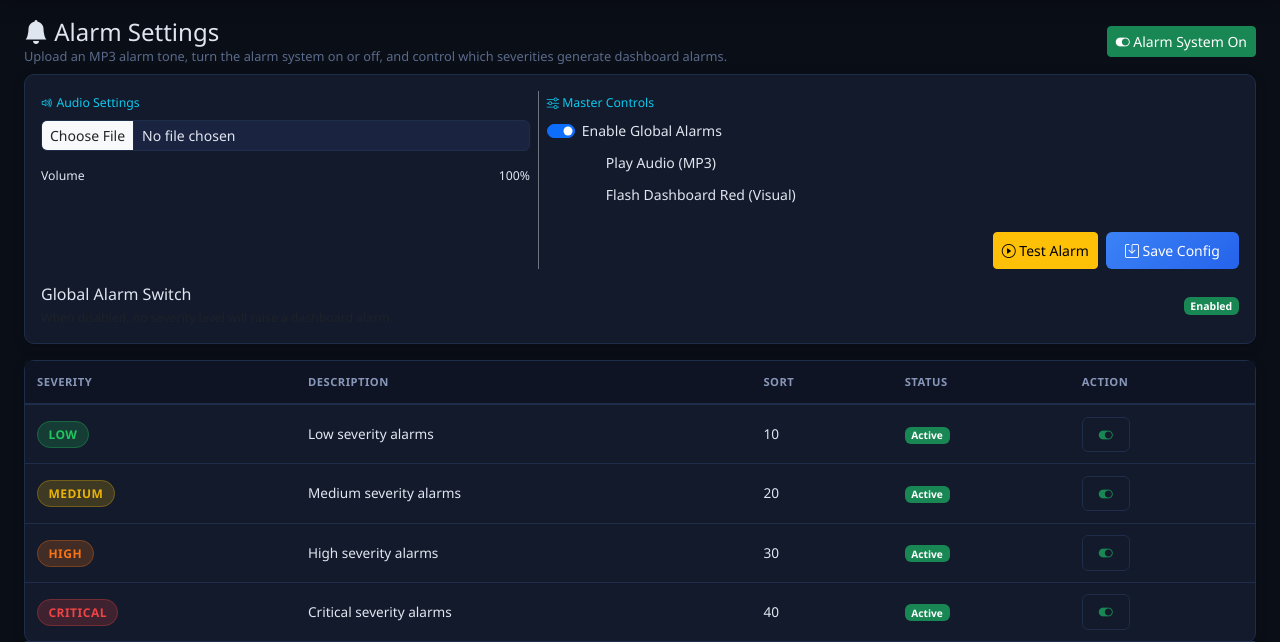
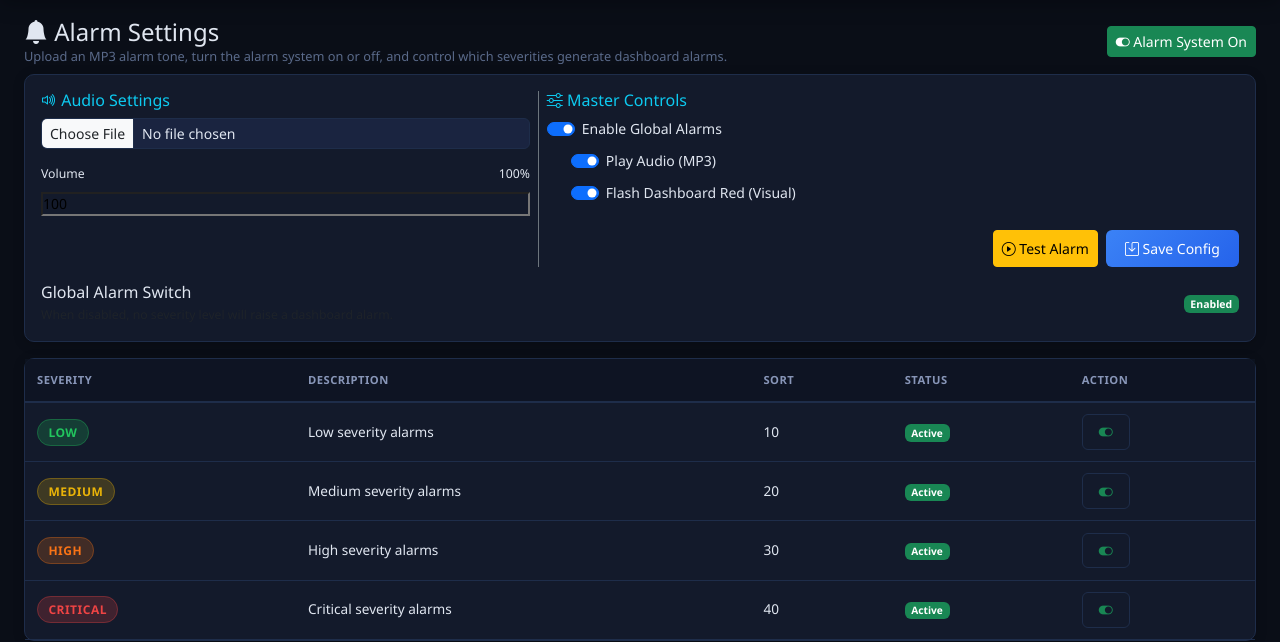
Before and after one commit to boniyeamincse/ariba_soc, a Django app: page /settings/alarms/ in a window 1280 px wide. Shown: the part 74-716 px from the top of the page. Run offline with Django 4.2, Linux system fonts and the light colour scheme; the visitor is signed in with stand-in values (Sample User, id 1); data comes from the database, SQL or seed files in the repository; data that the repository does not hold is empty; some libraries are stand-ins or nearby versions.

Commit message:
Settings: Fix Alarm Settings UI Form Rendering
- Fixed a bug where the backend forms.py was not properly registering the new volume and toggle fields, causing them to not save.
- Replaced Django's default ClearableFileInput widget with a standard FileInput to prevent the ugly 'Currently: Clear: Change:' string rendering.
- Re-injected a clean, custom Bootstrap 'Current file:' hyperlink below the input.

```diff
--- a/ariba_soc/settings_manager/forms.py
+++ b/ariba_soc/settings_manager/forms.py
@@ -237,12 +237,17 @@ class AlarmSettingForm(forms.ModelForm):
 class AlarmSystemSettingForm(forms.ModelForm):
     class Meta:
         model = AlarmSystemSetting
-        fields = ['is_enabled', 'sound_file']
+        fields = ['is_enabled', 'enable_audio', 'enable_visual', 'volume', 'sound_file']
+        widgets = {
+            'sound_file': forms.FileInput(attrs={'class': 'form-control form-control-sm', 'accept': '.mp3,audio/mpeg'})
+        }
 
     def __init__(self, *args, **kwargs):
         super().__init__(*args, **kwargs)
         self.fields['is_enabled'].widget.attrs.update({'class': 'form-check-input'})
-        self.fields['sound_file'].widget.attrs.update({'class': 'form-control form-control-sm', 'accept': '.mp3,audio/mpeg'})
+        self.fields['enable_audio'].widget.attrs.update({'class': 'form-check-input'})
+        self.fields['enable_visual'].widget.attrs.update({'class': 'form-check-input'})
+        self.fields['volume'].widget.attrs.update({'type': 'range', 'class': 'form-range', 'min': '0', 'max': '100', 'step': '1'})
 
 class AlertAggregationSettingForm(forms.ModelForm):
     class Meta:
--- a/ariba_soc/settings_manager/templates/settings_manager/alarm_settings.html
+++ b/ariba_soc/settings_manager/templates/settings_manager/alarm_settings.html
@@ -26,11 +26,13 @@
             {% csrf_token %}
             <div class="row g-3">
                 <div class="col-md-5 border-end border-secondary">
-                    <label class="form-label small text-info"><i class="bi bi-volume-up"></i> Audio Settings</label>
+                    <h6 class="text-info"><i class="bi bi-volume-up"></i> Audio Settings</h6>
                     <div class="mb-3">
                         {{ alarm_system_form.sound_file }}
                         {% if alarm_system.sound_file %}
-                        <div class="small text-muted mt-1">Current file: <a href="{{ alarm_system.sound_file.url }}" target="_blank">{{ alarm_system.sound_file.name }}</a></div>
+                        <div class="small text-muted mt-1">
+                            Current file: <a href="{{ alarm_system.sound_file.url }}" target="_blank">{{ alarm_system.sound_file.name }}</a>
+                        </div>
                         {% endif %}
                     </div>
                     <div class="mb-2">
@@ -39,7 +41,7 @@
                     </div>
                 </div>
                 <div class="col-md-7">
-                    <label class="form-label small text-info"><i class="bi bi-sliders"></i> Master Controls</label>
+                    <h6 class="text-info"><i class="bi bi-sliders"></i> Master Controls</h6>
 
                     <div class="form-check form-switch mb-2">
                         {{ alarm_system_form.is_enabled }}
```
